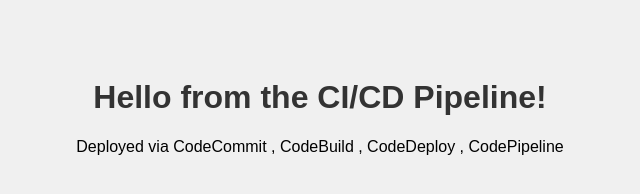
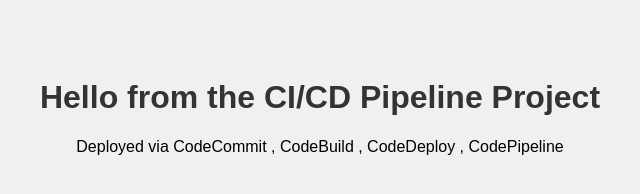
Before and after one commit to MohamedAsan265/codepipe, a plain HTML site: page index.html in a window 1280 px wide. Shown: the whole page, without its empty margins (320-960 px from the left). Drawn offline with Linux system fonts and the light colour scheme.

Commit message:
updated file

```diff
--- a/index.html
+++ b/index.html
@@ -17,7 +17,7 @@
     </style>
 </head>
 <body>
-    <h1>Hello from the CI/CD Pipeline!</h1>
+    <h1>Hello from the CI/CD Pipeline Project</h1>
     <p>Deployed via CodeCommit , CodeBuild , CodeDeploy , CodePipeline </p>
 </body>
 </html>
```
